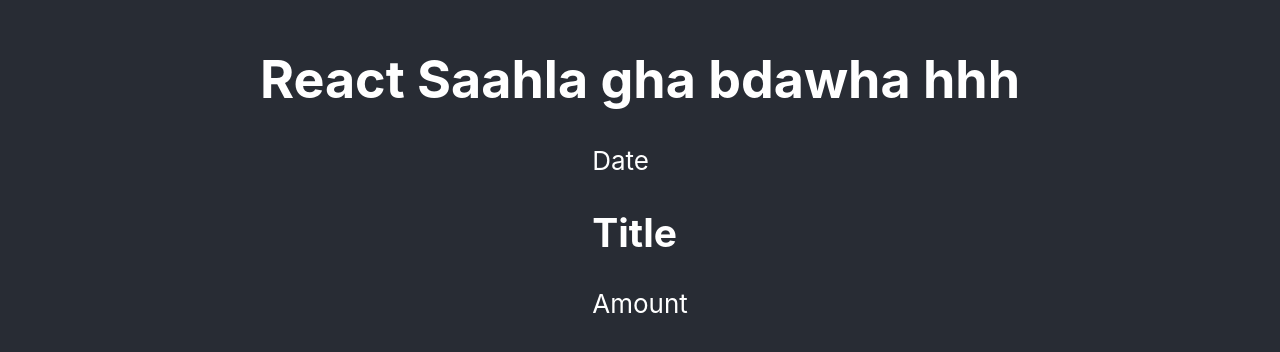
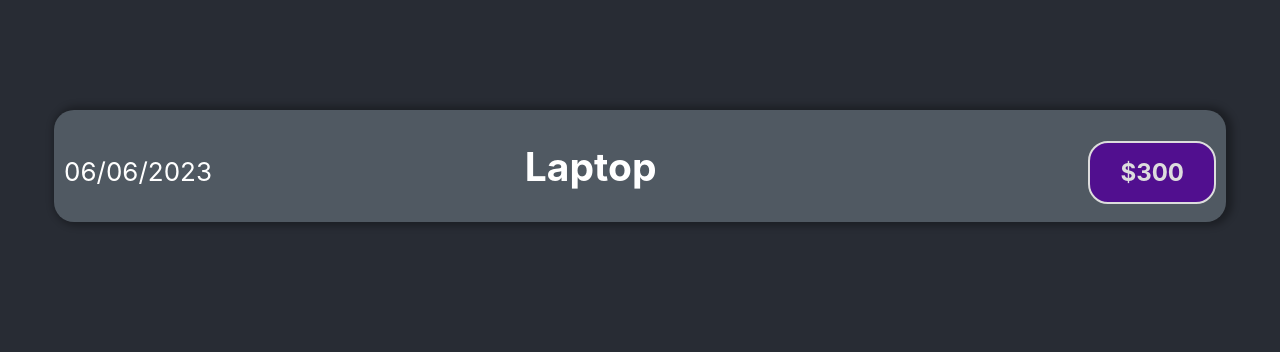
Before and after one commit to Moslihbadr/react-practice, a React (Create React App) app: page / in a window 1280 px wide. Shown: the part 234-586 px from the top of the page. Built offline with nearby package versions, Linux system fonts and the light colour scheme.

Commit message:
add style to ExpenseItem component

```diff
--- a/src/App.css
+++ b/src/App.css
@@ -1,10 +1,8 @@
 .App {
   background-color: #282c34;
   min-height: 100vh;
-  display: flex;
-  flex-direction: column;
-  align-items: center;
-  justify-content: center;
+  display: grid;
+  place-content: center;
   font-size: calc(10px + 2vmin);
   color: white;
 }
--- a/src/App.js
+++ b/src/App.js
@@ -3,8 +3,7 @@
 
 function App() {
   return (
-    <div className="App">
-      <h1>React Saahla gha bdawha hhh</h1>
+    <div className='App'>
       <ExpenseItem></ExpenseItem>
     </div>
   );
--- /dev/null
+++ b/src/components/ExpenseItem.css
@@ -0,0 +1,27 @@
+.expenseItem {
+  width: 90vw;
+  display: flex;
+  background-color: #505962;
+  justify-content: space-between;
+  align-items: baseline;
+  padding: 0 10px;
+  border-radius: 20px;
+  box-shadow: 3px 0px 7px 4px rgba(0, 0, 0, 0.3);
+}
+
+.expenseItem-description {
+  display: flex;
+  justify-content: space-between;
+  align-items: baseline;
+  width: 60%;
+}
+
+.expenseItem-amount {
+  padding: 15px 30px ;
+  background-color: rgb(81, 15, 143);
+  color: #ddd;
+  border: 2px solid #ddd;
+  border-radius: 20px;
+  font-size: x-large;
+  font-weight: bold;
+}
--- a/src/components/ExpenseItem.js
+++ b/src/components/ExpenseItem.js
@@ -1,10 +1,16 @@
+import './ExpenseItem.css'
+
 function ExpenseItem() {
+  const expenseDate = new Date();
+  const expenseTitle = 'Laptop';
+  const expenseAmount = 300;
+  const options = { year: 'numeric', month: '2-digit', day: '2-digit' };
   return (
-    <div>
-      <div>Date</div>
-      <div>
-        <h2>Title</h2>
-        <div>Amount</div>
+    <div className="expenseItem">
+      <div>{expenseDate.toLocaleDateString("en-US", options)}</div>
+      <div className='expenseItem-description'>
+        <h2>{expenseTitle}</h2>
+        <div className='expenseItem-amount'>${expenseAmount}</div>
       </div>
     </div>
   );
```
